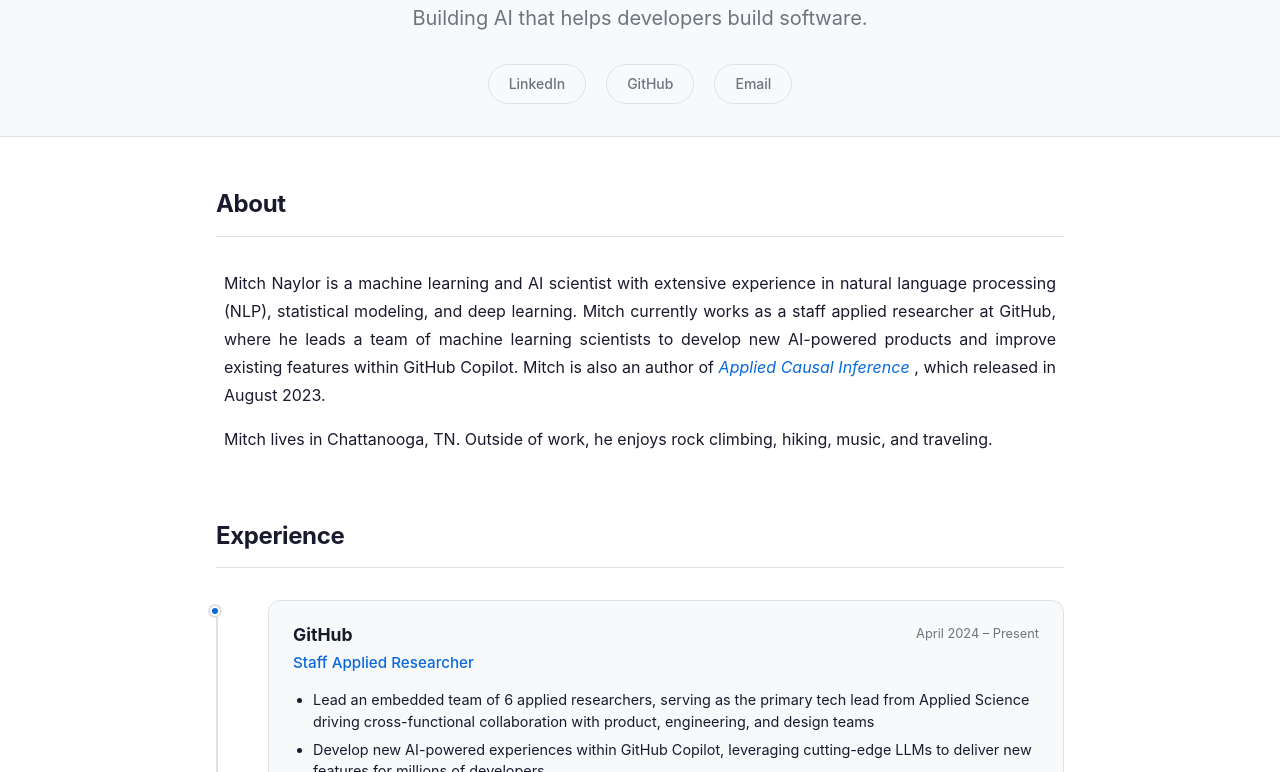
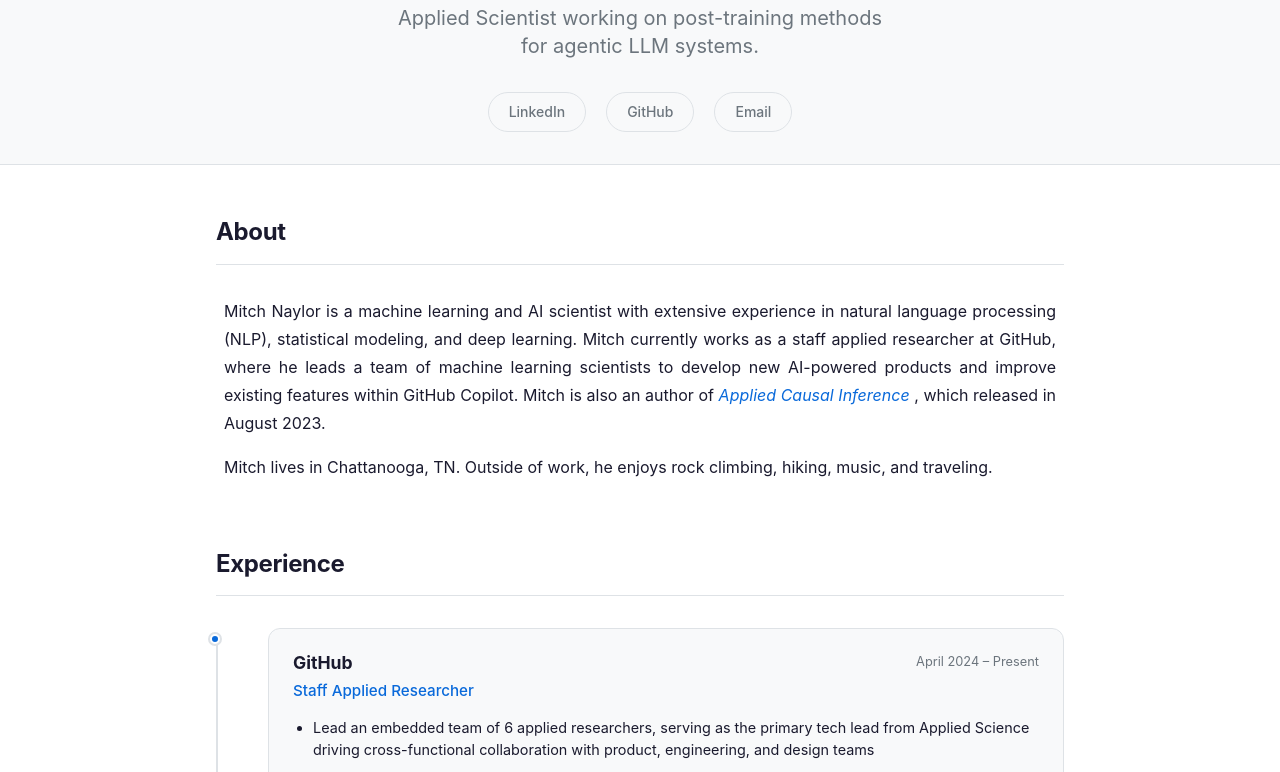
Before and after one commit to mnaylor5/personal-site, an Astro site: page / in a window 1280 px wide. Shown: the part 328-1100 px from the top of the page. Built offline with nearby package versions, Linux system fonts and the light colour scheme; Astro itself is replaced by a stand-in of ours.

Commit message:
update cheesy hero

```diff
--- a/src/components/Hero.astro
+++ b/src/components/Hero.astro
@@ -30,7 +30,7 @@ const socialLinks = [
       Staff Applied Researcher, GitHub Copilot
     </p>
     <p class="mt-4 text-xl max-w-lg text-muted animate-fade-in animate-delay-3">
-      Building AI that helps developers build software.
+      Applied Scientist working on post-training methods for agentic LLM systems.
     </p>
 
     <nav aria-label="Social links" class="mt-8 flex gap-5 animate-fade-in animate-delay-4">
```
